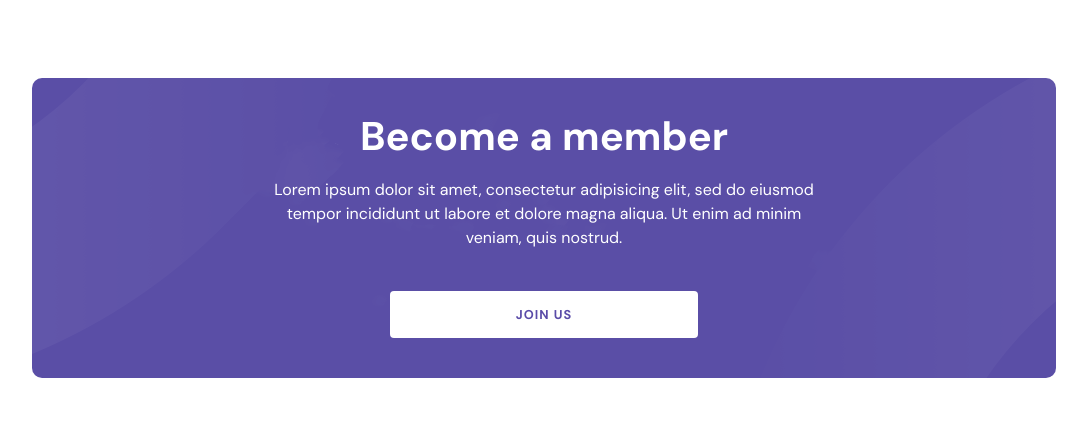
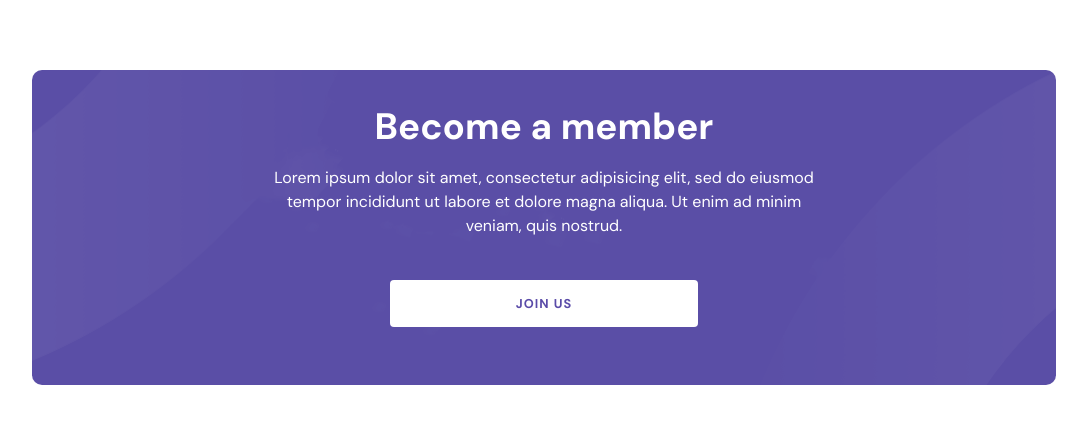
Before and after one commit to walebant/inara-hub, a React (Create React App) app: page / in a window 1280 px wide. Shown: the part 3435-3870 px from the top of the page, without its empty margins (96-1183 px from the left). Built offline with nearby package versions, Linux system fonts and the light colour scheme.

Commit message:
reponsiveness

```diff
--- a/src/assets/css/home.scss
+++ b/src/assets/css/home.scss
@@ -356,22 +356,28 @@
   flex-direction: column;
   margin-top: -100px;
   margin-bottom: -50px;
+  border-radius: 10px;
+  @include mobile {
+    margin-top: -150px;
+  }
 
   .cta {
     text-align: center;
     background-image: url('../images/membership.png');
     background-repeat: no-repeat;
     background-position: center bottom;
-    height: 300px;
-    overflow: hidden;
+    // height: 300px;
+    // overflow: hidden;
     object-fit: contain;
     border-radius: 10px;
-
     color: $white;
     padding: 2em 0;
 
     h2 {
-      font-size: 2.5em;
+      font-size: 2.3rem;
+      @include mobile {
+        font-size: 1.5rem;
+      }
     }
 
     p {
@@ -381,6 +387,9 @@
       width: 55%;
       text-align: center;
       line-height: 1.5em;
+      @include mobile {
+        width: 90%;
+      }
     }
 
     button {
@@ -390,6 +399,11 @@
       background-color: $white;
       color: #5a4ba8;
       font-weight: bold;
+
+      @include mobile {
+        width: 90%;
+        margin-bottom: 2em;
+      }
     }
   }
 }
```
